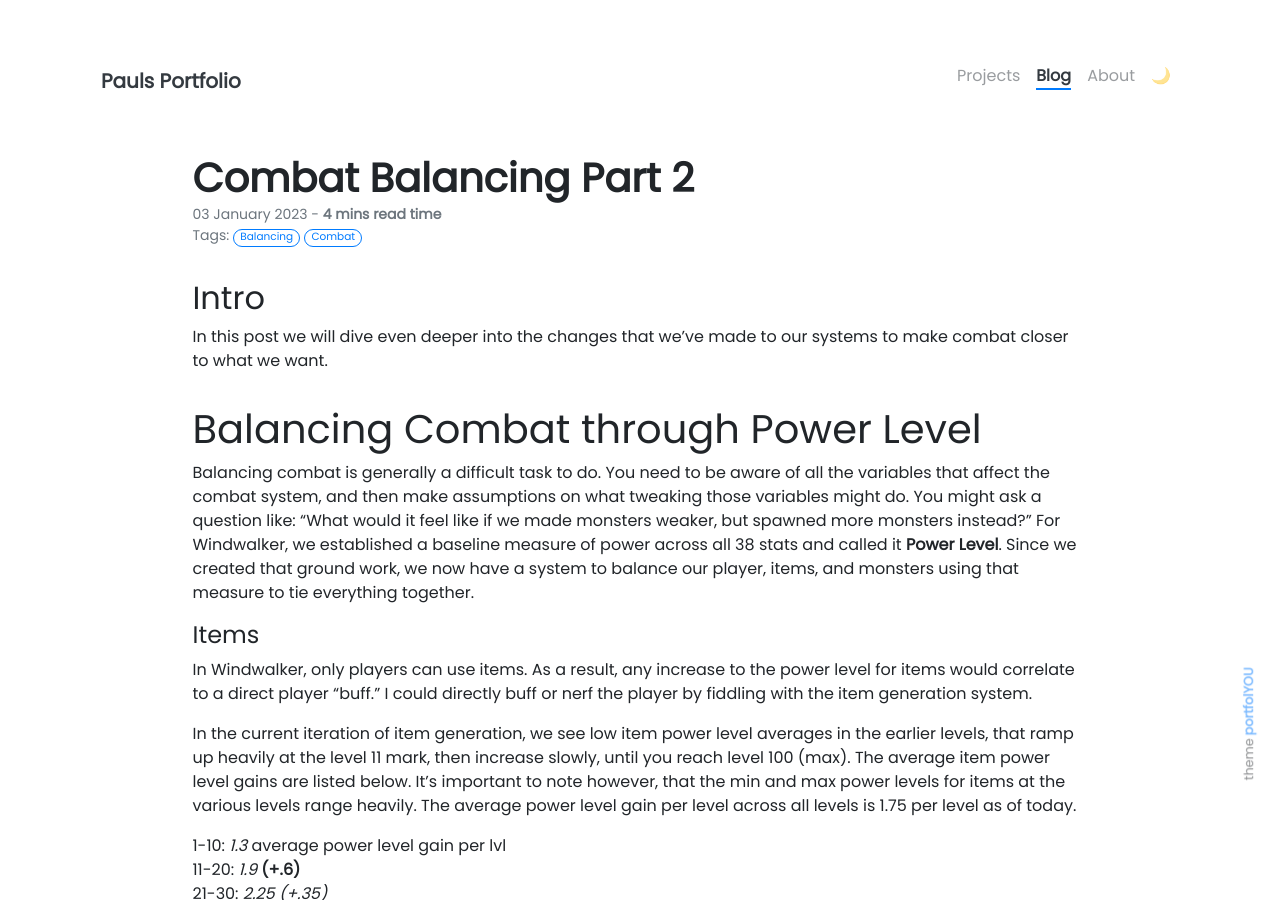
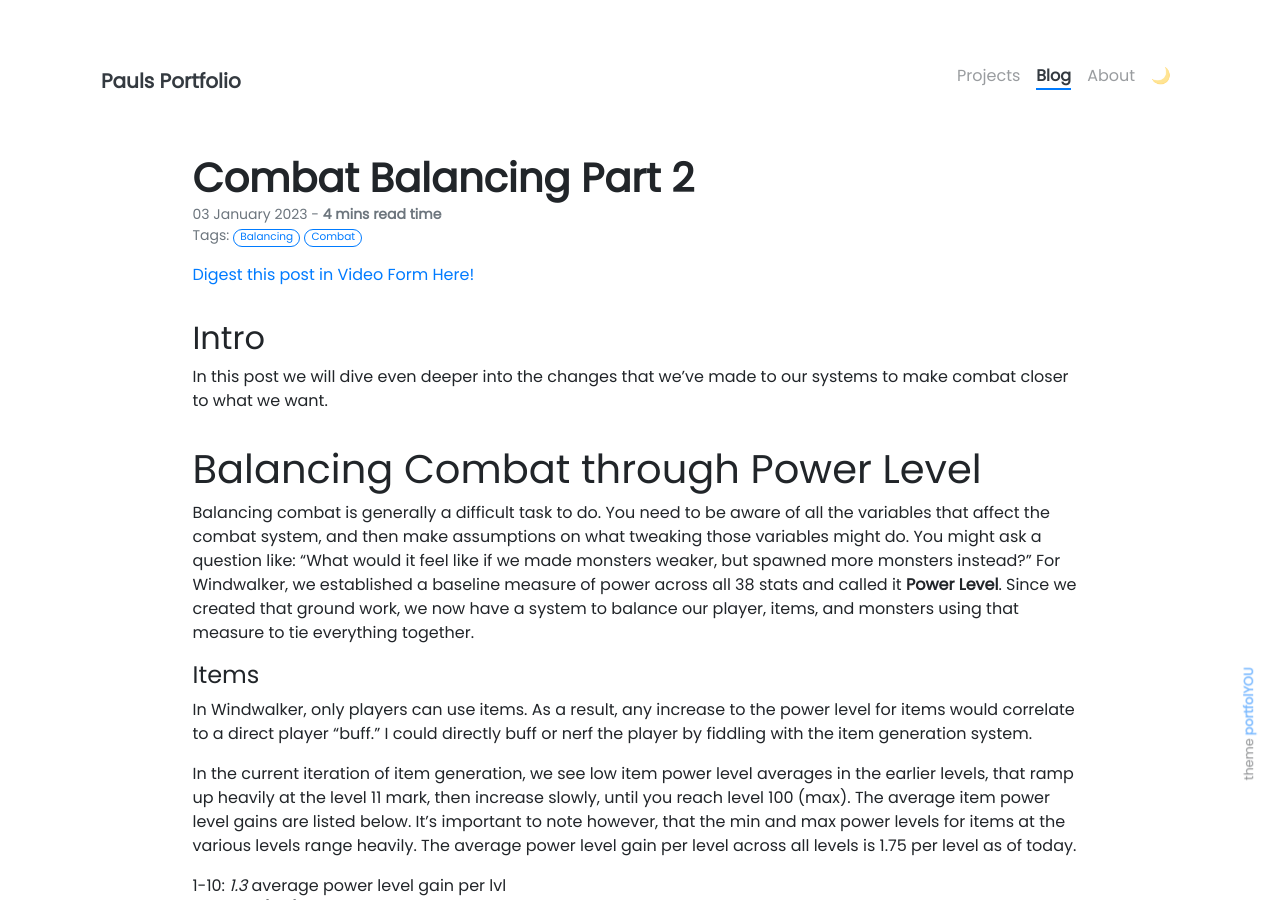
Before and after one commit to paulan94/GamePANPortfolio, a Jekyll site: the page built from _posts/2023-01-03-combat-balancing-2.md, in a window 1280 px wide and 900 px high. Built offline with Jekyll 4.4.1, drawn with Linux system fonts in a browser that asks for light colours; nearby versions of some CDN libraries; our own code applies the rules of GitHub Pages for plain Markdown files; some of the changed text lies outside the part shown.

Commit message:
add video link to combat balancing

```diff
--- a/_posts/2023-01-03-combat-balancing-2.md
+++ b/_posts/2023-01-03-combat-balancing-2.md
@@ -5,6 +5,7 @@ style: fill
 color: danger
 description: Another week of combat testing and balancing
 ---
+[Digest this post in Video Form Here!](https://www.youtube.com/watch?v=RFx0X3cN-w8&ab_channel=RevDevStudios)
 
 ## Intro
 
@@ -61,6 +62,7 @@ Summoning skills were also seemingly unbalanced. Summoned units had ridiculously
 {% include elements/figure.html image="https://i.imgur.com/XKNHLv6.png" caption="Random pet in red, and skill cooldown indicators in blue" %}
 
 
+[Digest this post in Video Form Here!](https://www.youtube.com/watch?v=RFx0X3cN-w8&ab_channel=RevDevStudios)
 
 Thanks for reading!
 
```
